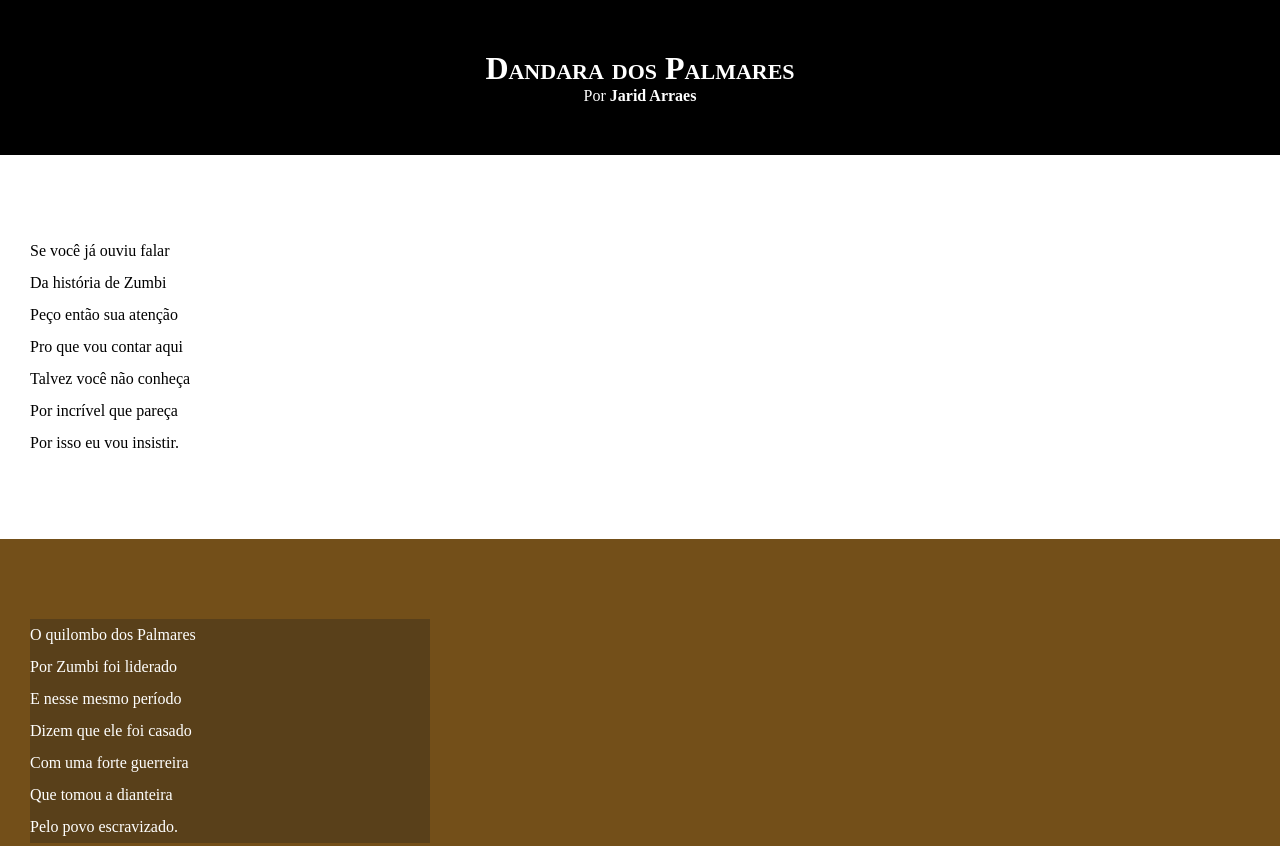
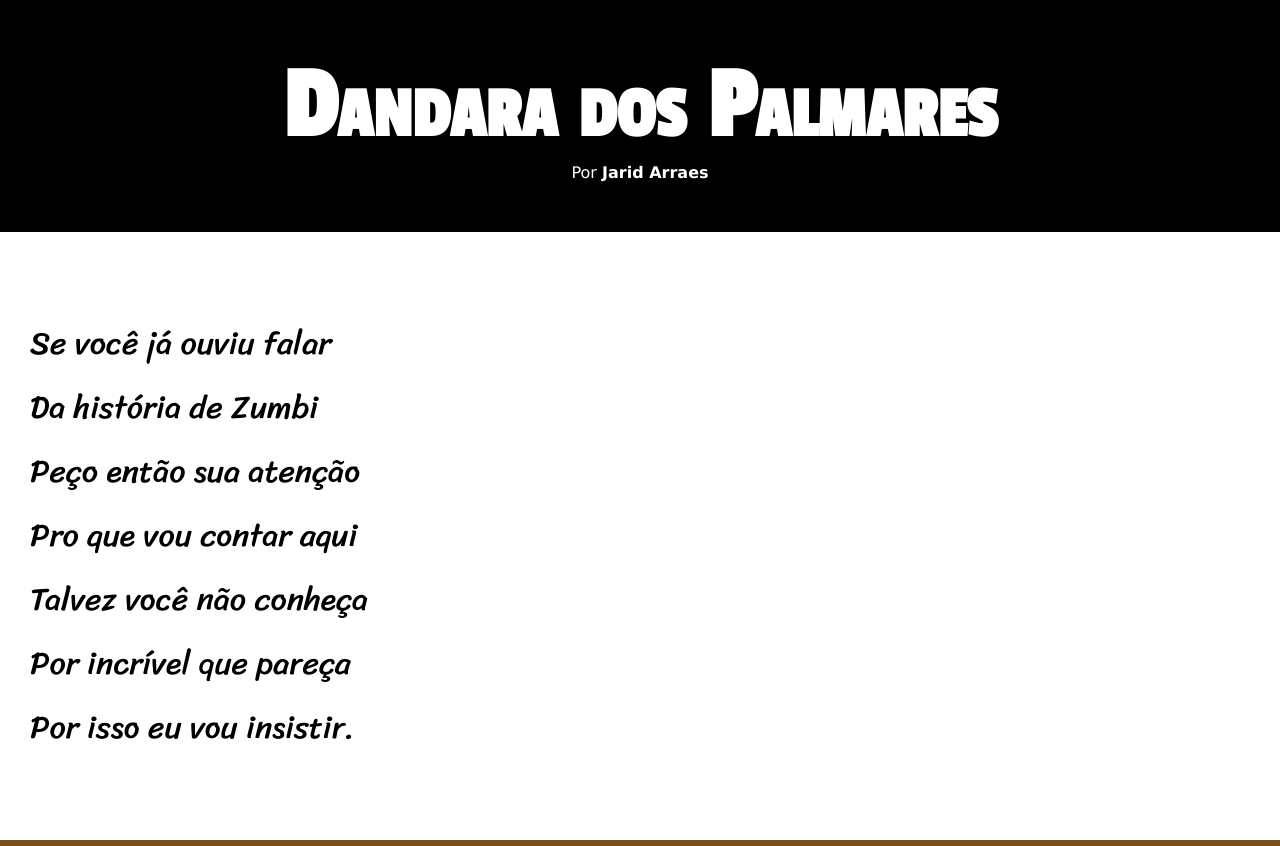
Before and after one commit to cristianersantos/html-css, a plain HTML site: page Exercícios/Desafio012/index.html in a window 1280 px wide. Shown: the top 846 px of the page. Drawn offline with Linux system fonts and the light colour scheme.

Commit message:
atualizei estilos

```diff
--- a/Exercícios/Desafio012/estilo/style.css
+++ b/Exercícios/Desafio012/estilo/style.css
@@ -1,13 +1,24 @@
 @charset "UTF-8";
+
+@import url('https://fonts.googleapis.com/css2?family=Passion+One&family=Sriracha&display=swap');
+
+:root {
+    --font1: Verdana, Geneva, Tahoma, sans-serif;
+    --font2:'Passion One', cursive;
+    --font3: 'Sriracha', cursive;
+}
 
  * {
     margin: 0px;
     padding: 0px;
+    font-size: 1em;
+
  }
 
  html, body {
     min-height: 100vh;
     background-color: rgba(247, 205, 141, 0.568);
+    font-family: var(--font1);
  }
 
  header {
@@ -19,6 +30,8 @@
  header > h1 {
     padding-top: 50px;
     font-variant: small-caps;
+    font-family: var(--font2);
+    font-size: 8vw;
  }
 
  header > p {
@@ -40,6 +53,10 @@
     padding-bottom: 10vh;
     line-height: 2em;
     padding-left: 30px;
+    font-family: var(--font3);
+    font-size: 2.5vw;
+
+
  }
 
  section.normal {
@@ -53,8 +70,10 @@
  }
 
  section.imagem > p {
+    display: inline-block;
+    padding: 5px;
     background-color: rgba(31, 30, 30, 0.301);
-    width: 400px;
+
 
 }
 
@@ -64,4 +83,5 @@
     color: white;
     text-align: center;
     padding: 10px;
+
  }
--- a/Exercícios/Desafio012/index.html
+++ b/Exercícios/Desafio012/index.html
@@ -64,7 +64,7 @@
         <p>
             Com Zumbi teve três filhos <br>
             E seus nomes vou citar: <br>
-            Motumbo, Aristogíto <br>n <br>
+            Motumbo, Aristogíton <br>
             E Harmódio a completar <br>
             Eram esses os rebentos <br>
             De um casal muito sedento <br>
```
